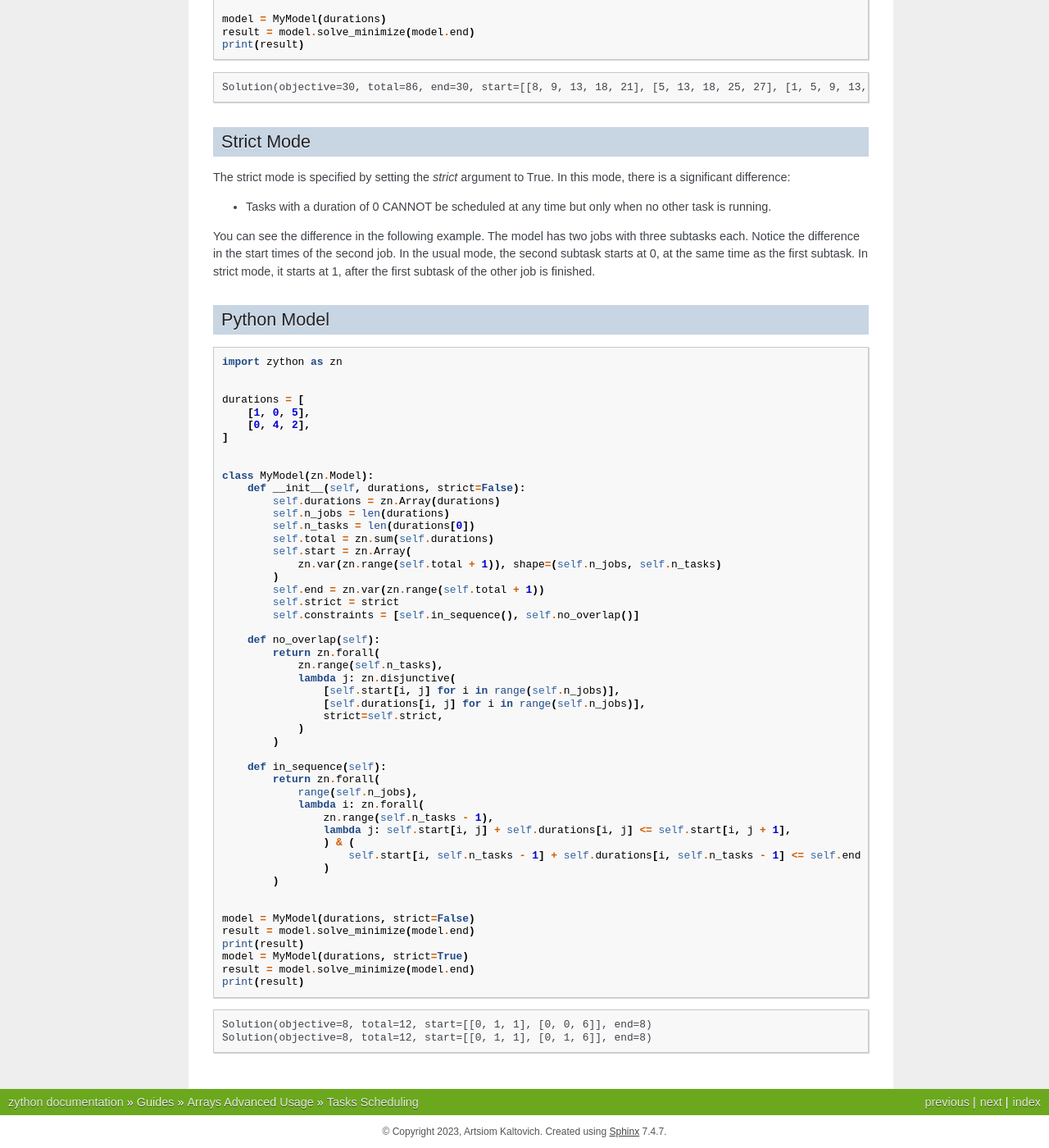
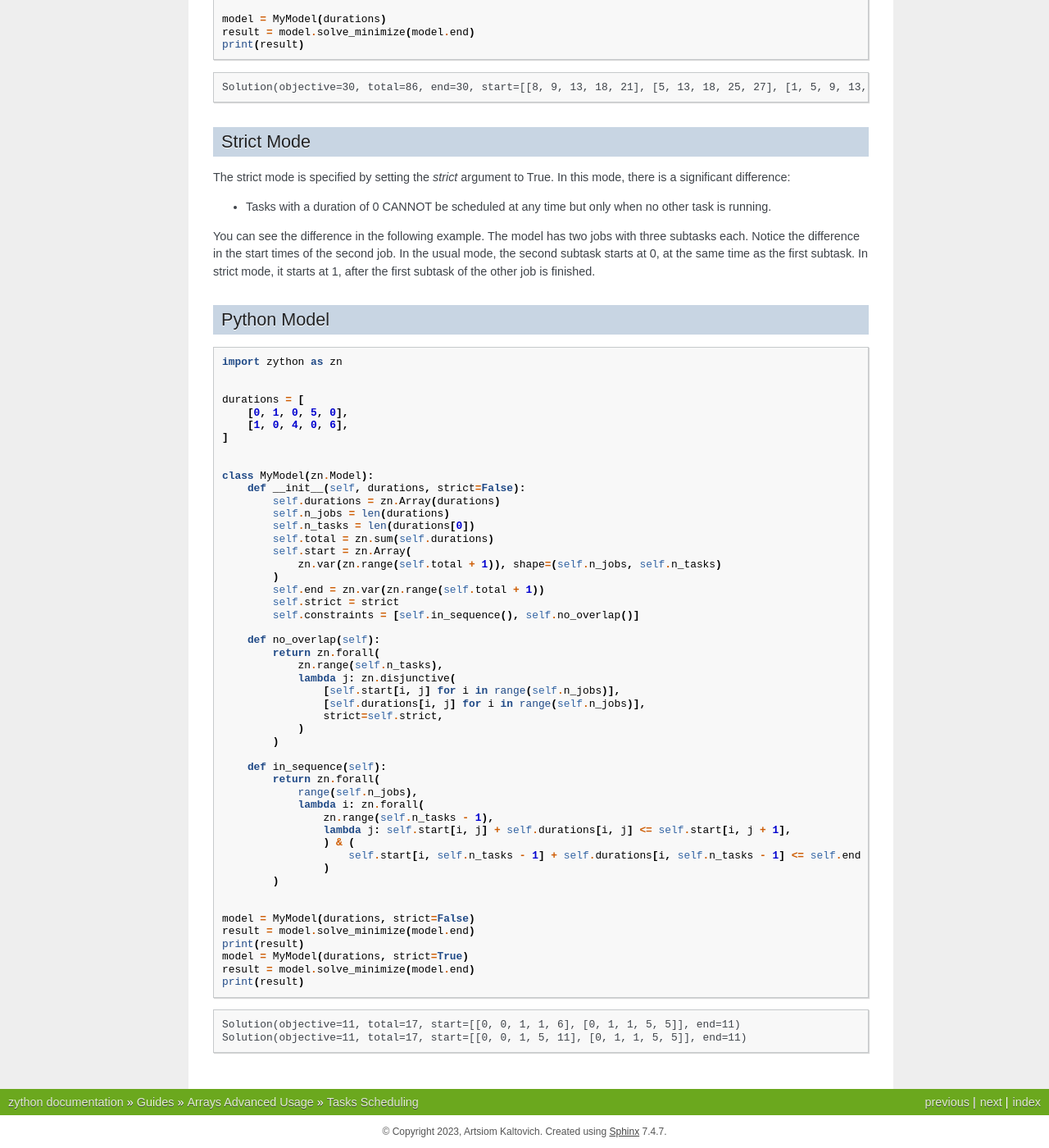
Before and after one commit to artsiomkaltovich/zython, a Sphinx documentation site: the page built from doc/source/guides/array_advanced/tasks_sheduling.rst, in a window 1280 px wide and 1400 px high, scrolled down 1371 px. Shown: the whole window at 82% size. Built offline with Sphinx 7.4.7, drawn with Linux system fonts in a browser that asks for light colours.

Commit message:
Update task scheduling examples and expected outputs in documentation

```diff
--- a/doc/source/guides/array_advanced/tasks_sheduling.rst
+++ b/doc/source/guides/array_advanced/tasks_sheduling.rst
@@ -114,8 +114,8 @@ Python Model
 
 
     durations = [
-        [1, 0, 5],
-        [0, 4, 2],
+        [0, 1, 0, 5, 0],
+        [1, 0, 4, 0, 6],
     ]
 
 
@@ -163,5 +163,5 @@ Python Model
 
 .. testoutput::
 
-    Solution(objective=8, total=12, start=[[0, 1, 1], [0, 0, 6]], end=8)
-    Solution(objective=8, total=12, start=[[0, 1, 1], [0, 1, 6]], end=8)
+    Solution(objective=11, total=17, start=[[0, 0, 1, 1, 6], [0, 1, 1, 5, 5]], end=11)
+    Solution(objective=11, total=17, start=[[0, 0, 1, 5, 11], [0, 1, 1, 5, 5]], end=11)
```
